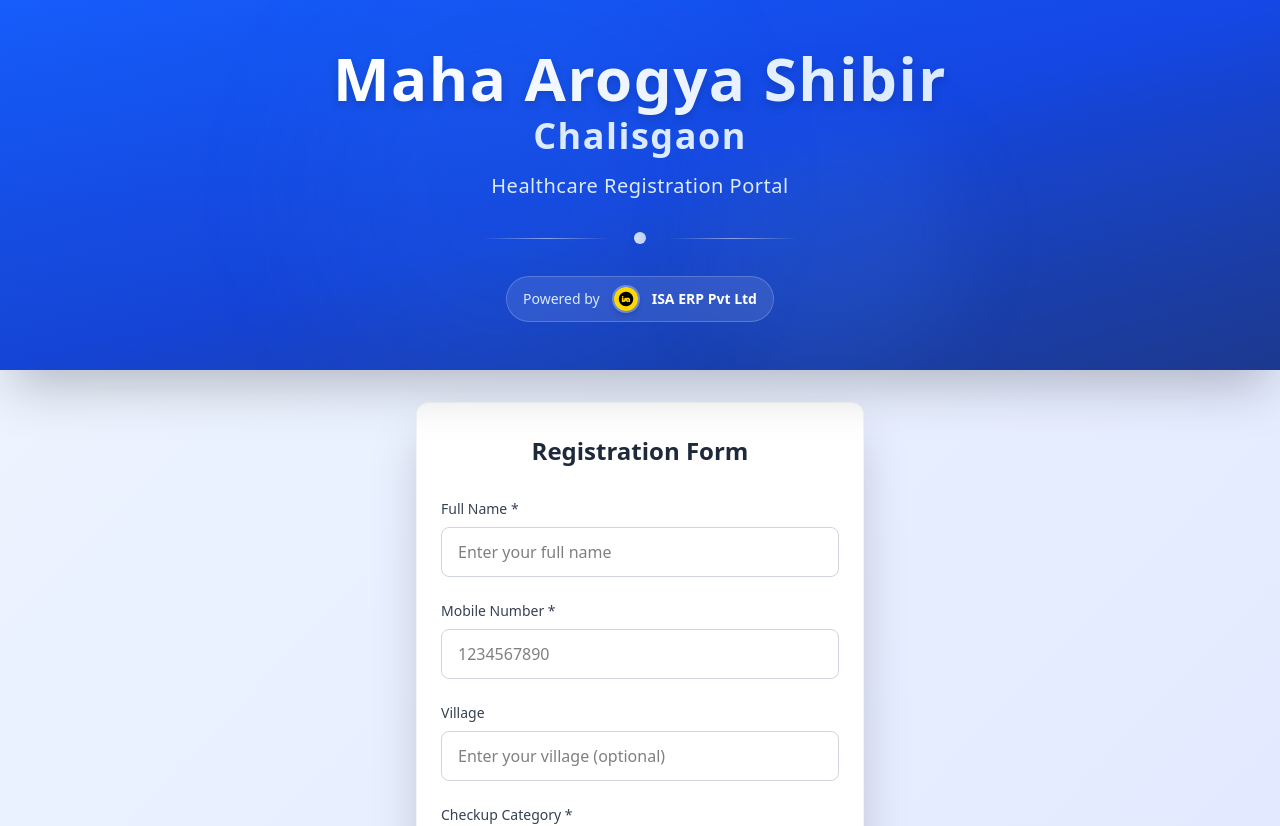
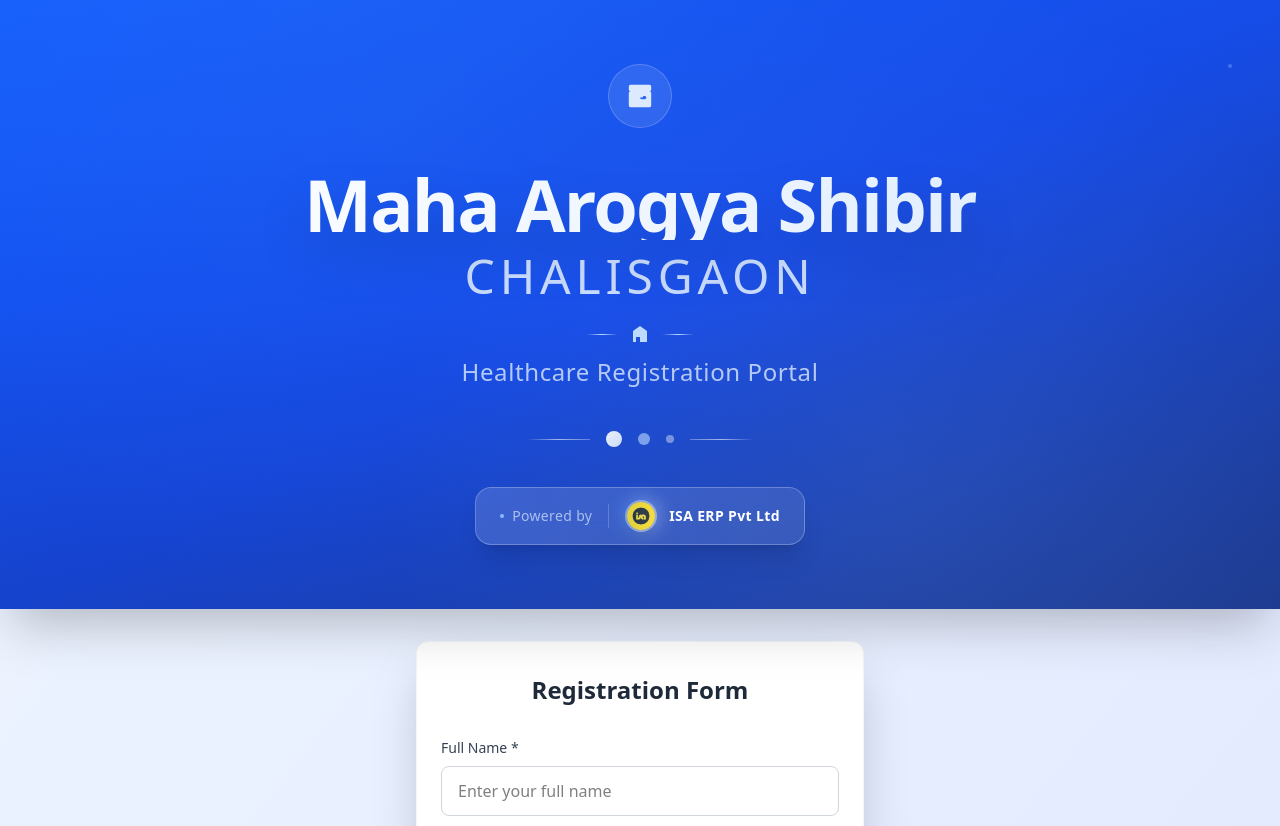
Before and after one commit to sameershrikhande-isa/isa-erp-pvt-ltd-maha-arogya-shibir-chalisgaon-form, a React (Vite) app: page / in a window 1280 px wide. Shown: the top 826 px of the page. Built offline with nearby package versions, Linux system fonts and the light colour scheme.

Commit message:
header 2

```diff
--- a/src/components/Header.jsx
+++ b/src/components/Header.jsx
@@ -1,45 +1,83 @@
 const Header = () => {
   return (
     <header className="bg-gradient-to-br from-blue-600 via-blue-700 to-blue-900 text-white shadow-2xl relative overflow-hidden">
-      {/* Subtle Background Enhancement */}
-      <div className="absolute inset-0 bg-gradient-to-t from-blue-900/20 to-transparent"></div>
-      <div className="absolute top-0 left-1/4 w-96 h-96 bg-blue-500/10 rounded-full blur-3xl"></div>
-      <div className="absolute bottom-0 right-1/4 w-64 h-64 bg-blue-400/10 rounded-full blur-2xl"></div>
+      {/* Sophisticated Background Layers */}
+      <div className="absolute inset-0 bg-gradient-to-t from-blue-900/30 via-transparent to-blue-500/10"></div>
+      <div className="absolute inset-0 bg-[radial-gradient(circle_at_30%_20%,rgba(59,130,246,0.15),transparent_50%)]"></div>
+      <div className="absolute inset-0 bg-[radial-gradient(circle_at_70%_80%,rgba(147,197,253,0.1),transparent_50%)]"></div>
 
-      <div className="relative max-w-5xl mx-auto px-6 py-12 text-center">
-        {/* Main Event Title */}
-        <h1 className="text-3xl sm:text-4xl lg:text-6xl font-bold mb-4 tracking-wide">
-          <span className="bg-gradient-to-r from-white to-blue-100 bg-clip-text text-transparent drop-shadow-lg">
+      {/* Floating Elements */}
+      <div className="absolute top-8 left-8 w-2 h-2 bg-white/20 rounded-full animate-ping"></div>
+      <div className="absolute top-16 right-12 w-1 h-1 bg-blue-200/30 rounded-full animate-pulse"></div>
+      <div className="absolute bottom-12 left-16 w-1.5 h-1.5 bg-white/15 rounded-full animate-ping" style={{animationDelay: '1s'}}></div>
+
+      <div className="relative max-w-6xl mx-auto px-8 py-16 text-center">
+        {/* Healthcare Icon */}
+        <div className="mb-6">
+          <div className="inline-flex items-center justify-center w-16 h-16 bg-white/10 backdrop-blur-sm rounded-full border border-white/20 mb-4">
+            <svg className="w-8 h-8 text-blue-100" fill="currentColor" viewBox="0 0 20 20">
+              <path fillRule="evenodd" d="M3 4a1 1 0 011-1h12a1 1 0 011 1v2a1 1 0 01-1 1H4a1 1 0 01-1-1V4zm0 4a1 1 0 011-1h12a1 1 0 011 1v8a1 1 0 01-1 1H4a1 1 0 01-1-1V8zm8 2a1 1 0 100 2h2a1 1 0 100-2h-2z" clipRule="evenodd" />
+              <path d="M8 10a1 1 0 011-1h2a1 1 0 110 2H9a1 1 0 01-1-1z"/>
+            </svg>
+          </div>
+        </div>
+
+        {/* Main Event Title with Enhanced Typography */}
+        <h1 className="mb-6">
+          <span className="block text-4xl sm:text-5xl lg:text-7xl font-extrabold bg-gradient-to-r from-white via-blue-50 to-blue-100 bg-clip-text text-transparent drop-shadow-2xl tracking-tight leading-none">
             Maha Arogya Shibir
           </span>
-          <span className="block text-2xl sm:text-3xl lg:text-4xl font-semibold mt-2 text-blue-100">
+          <span className="block text-2xl sm:text-3xl lg:text-5xl font-light mt-3 text-blue-100/90 tracking-widest uppercase">
             Chalisgaon
           </span>
         </h1>
 
-        {/* Subtitle */}
-        <p className="text-blue-100 text-lg sm:text-xl mb-8 font-light tracking-wide">
-          Healthcare Registration Portal
-        </p>
-
-        {/* Enhanced Decorative Line */}
-        <div className="flex items-center justify-center mb-8">
-          <div className="h-px bg-gradient-to-r from-transparent via-white/50 to-transparent w-20 sm:w-32"></div>
-          <div className="mx-6">
-            <div className="w-3 h-3 bg-gradient-to-r from-white to-blue-100 rounded-full shadow-lg animate-pulse"></div>
+        {/* Enhanced Subtitle with Icon */}
+        <div className="mb-10">
+          <div className="flex items-center justify-center space-x-3 mb-2">
+            <div className="w-8 h-px bg-gradient-to-r from-transparent via-blue-200 to-transparent"></div>
+            <svg className="w-5 h-5 text-blue-200" fill="currentColor" viewBox="0 0 20 20">
+              <path fillRule="evenodd" d="M10 2L3 7v11h14V7l-7-5zM10 18v-5h-4v5h4z" clipRule="evenodd" />
+            </svg>
+            <div className="w-8 h-px bg-gradient-to-r from-transparent via-blue-200 to-transparent"></div>
           </div>
-          <div className="h-px bg-gradient-to-r from-transparent via-white/50 to-transparent w-20 sm:w-32"></div>
+          <p className="text-blue-100/80 text-xl sm:text-2xl font-light tracking-wide leading-relaxed">
+            Healthcare Registration Portal
+          </p>
         </div>
 
-        {/* Enhanced Powered By */}
-        <div className="inline-flex items-center space-x-3 bg-white/10 backdrop-blur-sm px-4 py-2 rounded-full border border-white/20">
-          <span className="text-sm text-blue-100 font-light">Powered by</span>
-          <img
-            src="/isa-logo-favicon.jpg"
-            alt="ISA Logo"
-            className="w-7 h-7 rounded-full shadow-md border-2 border-white/30"
-          />
-          <span className="text-sm font-semibold text-white">ISA ERP Pvt Ltd</span>
+        {/* Sophisticated Decorative Element */}
+        <div className="flex items-center justify-center mb-10">
+          <div className="flex items-center space-x-4">
+            <div className="w-12 sm:w-16 h-px bg-gradient-to-r from-transparent via-white/60 to-white/30"></div>
+            <div className="relative">
+              <div className="w-4 h-4 bg-gradient-to-br from-white to-blue-100 rounded-full shadow-xl animate-pulse"></div>
+              <div className="absolute inset-0 w-4 h-4 bg-white/30 rounded-full animate-ping"></div>
+            </div>
+            <div className="w-3 h-3 bg-blue-200/60 rounded-full"></div>
+            <div className="w-2 h-2 bg-white/40 rounded-full"></div>
+            <div className="w-12 sm:w-16 h-px bg-gradient-to-l from-transparent via-white/60 to-white/30"></div>
+          </div>
+        </div>
+
+        {/* Premium Powered By Section */}
+        <div className="inline-flex items-center space-x-4 bg-gradient-to-r from-white/15 to-white/10 backdrop-blur-md px-6 py-3 rounded-2xl border border-white/25 shadow-xl hover:shadow-2xl transition-all duration-300 hover:scale-105">
+          <div className="flex items-center space-x-2">
+            <div className="w-1 h-1 bg-blue-300 rounded-full animate-pulse"></div>
+            <span className="text-sm text-blue-100/70 font-light tracking-wide">Powered by</span>
+          </div>
+          <div className="w-px h-6 bg-white/20"></div>
+          <div className="flex items-center space-x-3">
+            <div className="relative">
+              <img
+                src="/isa-logo-favicon.jpg"
+                alt="ISA Logo"
+                className="w-8 h-8 rounded-full shadow-lg border-2 border-white/40"
+              />
+              <div className="absolute -inset-1 bg-gradient-to-r from-blue-400/30 to-white/30 rounded-full blur-sm"></div>
+            </div>
+            <span className="text-sm font-semibold text-white tracking-wide">ISA ERP Pvt Ltd</span>
+          </div>
         </div>
       </div>
     </header>
```
